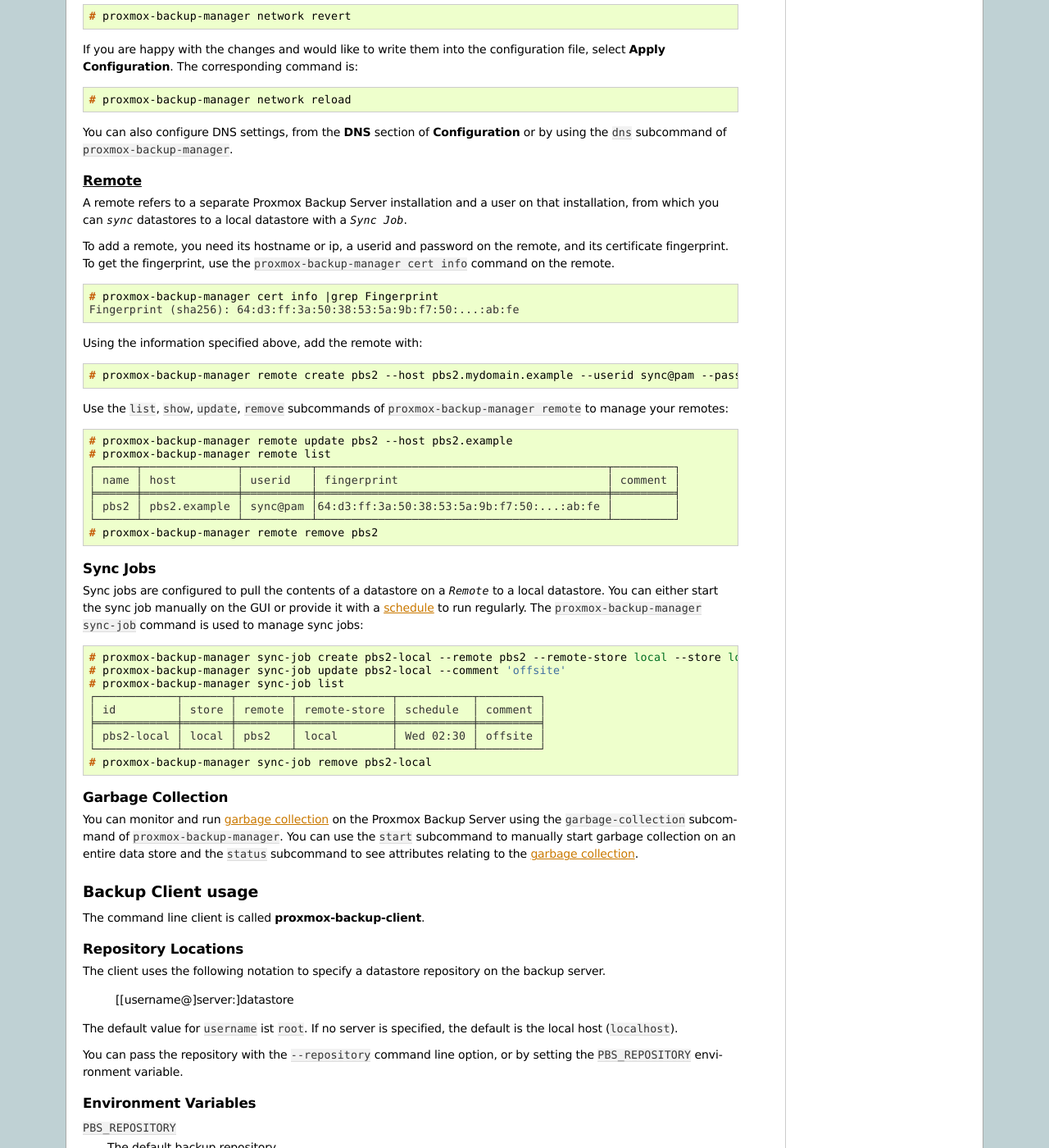
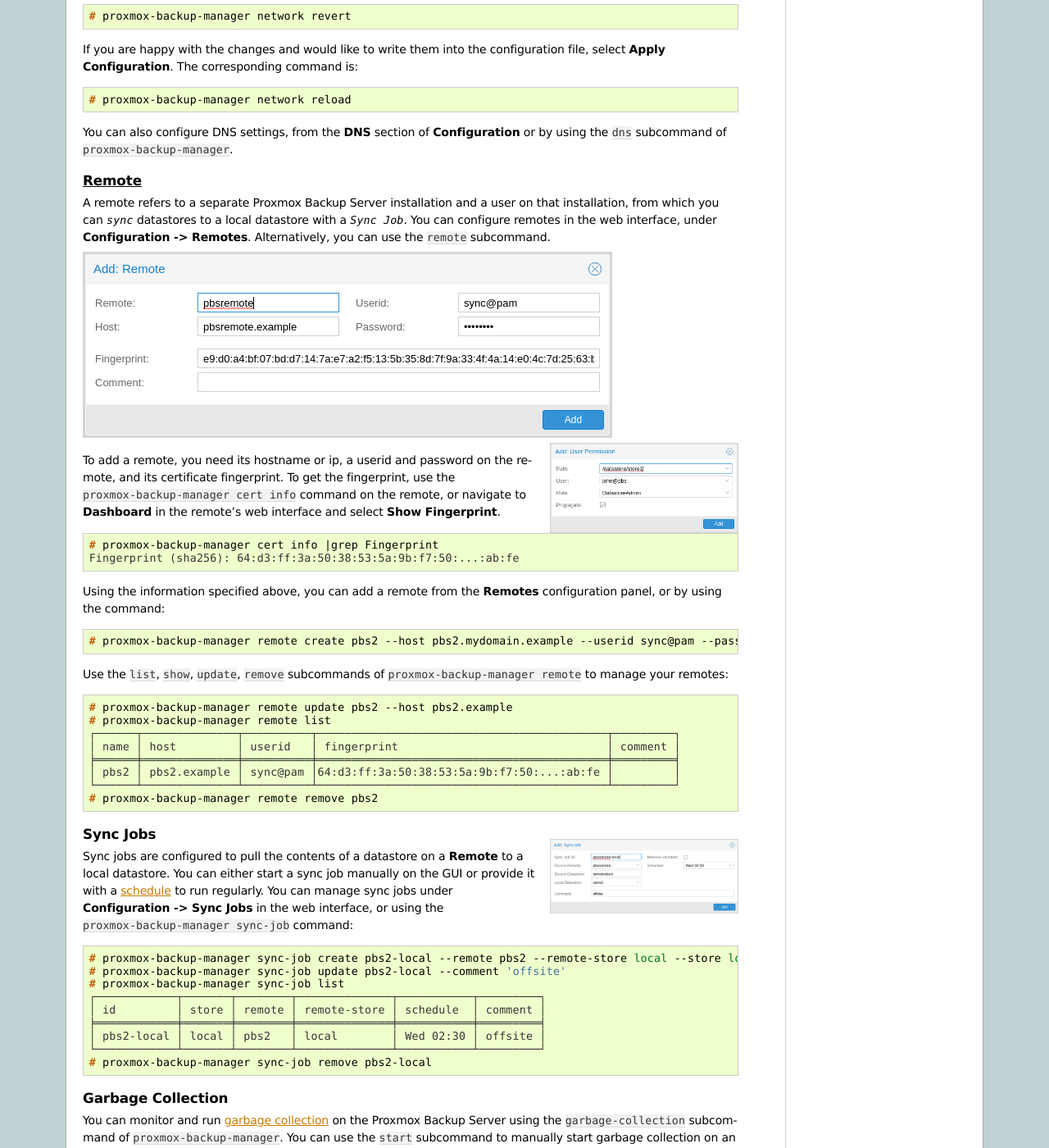
Before and after one commit to proxmox/proxmox-backup, a Sphinx documentation site: the page built from docs/administration-guide.rst, in a window 1280 px wide and 1400 px high, scrolled down 8317 px. Shown: the whole window at 82% size. Built offline with Sphinx 7.4.7, drawn with Linux system fonts in a browser that asks for light colours.

Commit message:
Sync Jobs: add screenshots and explanation
Add screenshots of sync jobs panel in web interface
and explain how to carry out related tasks from it.

Signed-off-by: Dylan Whyte <d.whyte@proxmox.com>

```diff
--- a/docs/administration-guide.rst
+++ b/docs/administration-guide.rst
@@ -631,18 +631,27 @@
 
 A remote refers to a separate Proxmox Backup Server installation and a user on that
 installation, from which you can `sync` datastores to a local datastore with a
-`Sync Job`.
+`Sync Job`. You can configure remotes in the web interface, under **Configuration
+-> Remotes**. Alternatively, you can use the ``remote`` subcommand.
+
+.. image:: images/screenshots/pbs-gui-remote-add.png
+.. image:: images/screenshots/pbs-gui-permissions-add.png
+  :width: 230
+  :align: right
+  :alt: Add a remote
 
 To add a remote, you need its hostname or ip, a userid and password on the
 remote, and its certificate fingerprint. To get the fingerprint, use the
-``proxmox-backup-manager cert info`` command on the remote.
+``proxmox-backup-manager cert info`` command on the remote, or navigate to
+**Dashboard** in the remote's web interface and select **Show Fingerprint**.
 
 .. code-block:: console
 
   # proxmox-backup-manager cert info |grep Fingerprint
   Fingerprint (sha256): 64:d3:ff:3a:50:38:53:5a:9b:f7:50:...:ab:fe
 
-Using the information specified above, add the remote with:
+Using the information specified above, you can add a remote from the **Remotes**
+configuration panel, or by using the command:
 
 .. code-block:: console
 
@@ -666,10 +675,16 @@
 Sync Jobs
 ~~~~~~~~~
 
-Sync jobs are configured to pull the contents of a datastore on a `Remote` to a
-local datastore. You can either start the sync job manually on the GUI or
-provide it with a :term:`schedule` to run regularly. The
-``proxmox-backup-manager sync-job`` command is used to manage sync jobs:
+.. image:: images/screenshots/pbs-gui-syncjob-add.png
+  :width: 230
+  :align: right
+  :alt: Add a remote
+
+Sync jobs are configured to pull the contents of a datastore on a **Remote** to a
+local datastore. You can either start a sync job manually on the GUI or
+provide it with a :term:`schedule` to run regularly. You can manage sync jobs
+under **Configuration -> Sync Jobs** in the web interface, or using the
+``proxmox-backup-manager sync-job`` command:
 
 .. code-block:: console
 
@@ -682,6 +697,7 @@
   │ pbs2-local │ local │ pbs2   │ local        │ Wed 02:30 │ offsite │
   └────────────┴───────┴────────┴──────────────┴───────────┴─────────┘
   # proxmox-backup-manager sync-job remove pbs2-local
+
 
 Garbage Collection
 ~~~~~~~~~~~~~~~~~~
```
